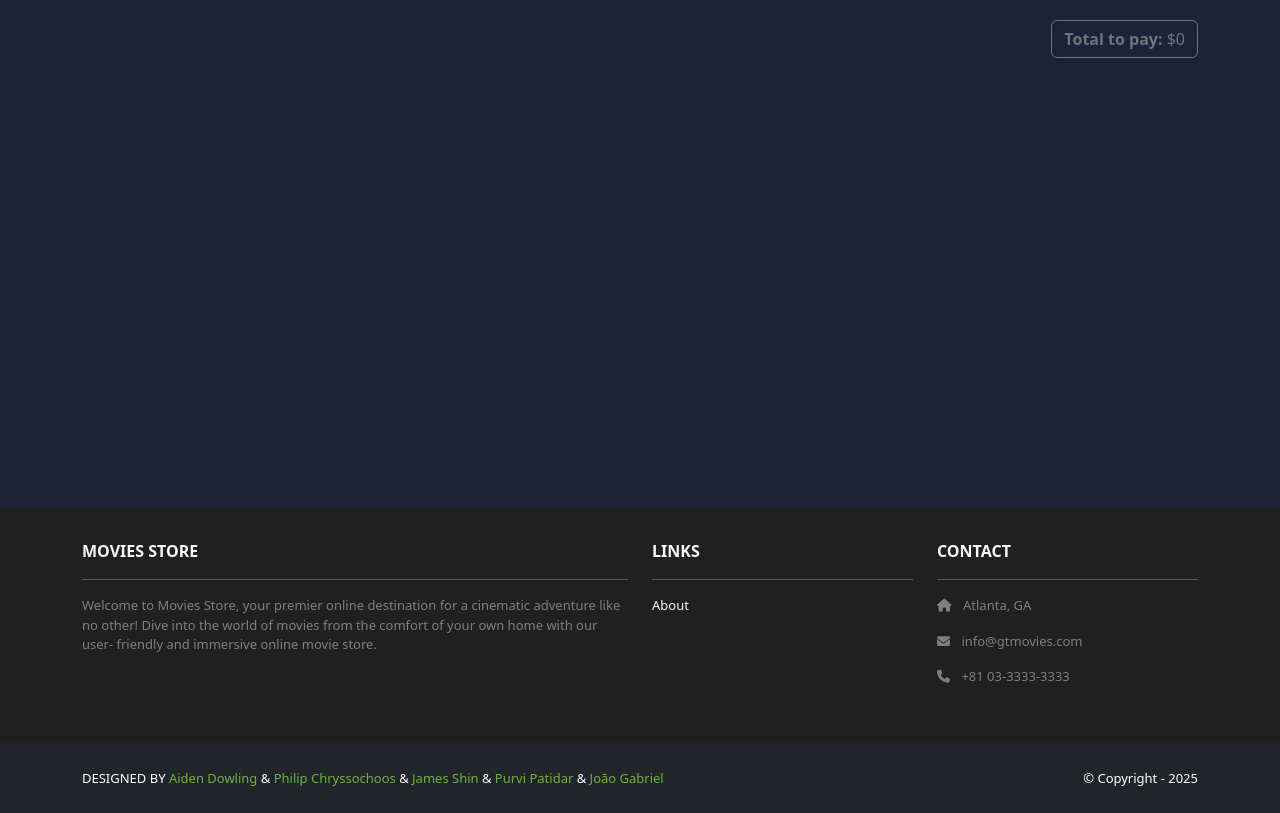
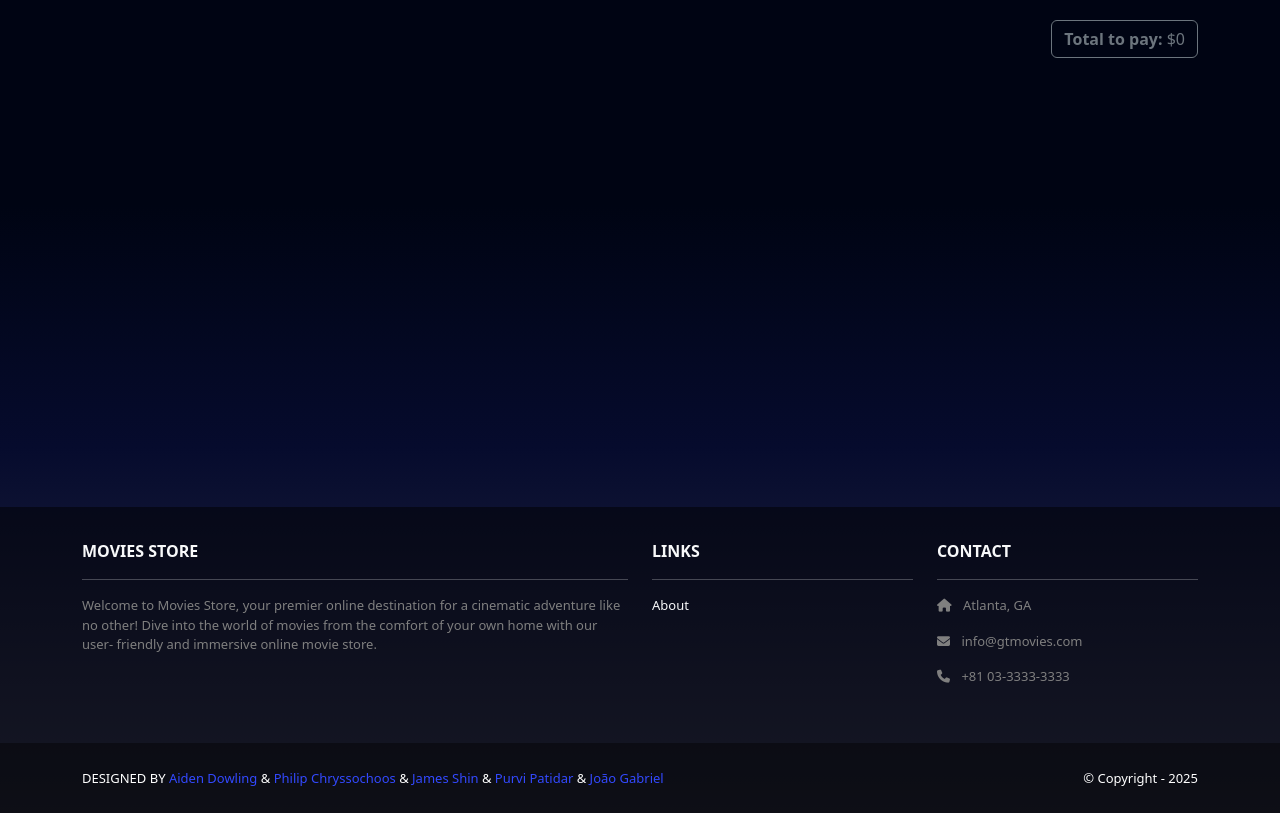
Before and after one commit to aidendowling/GTMoviesApp, a Django app: page /cart/ in a window 1280 px wide. Shown: the part 293-1106 px from the top of the page. Run offline with Django 5.2, Linux system fonts and the light colour scheme; some libraries are stand-ins or nearby versions; some web fonts are replaced.

Commit message:
Fix colors

```diff
--- a/GTMoviesApp/static/css/style.css
+++ b/GTMoviesApp/static/css/style.css
@@ -6,6 +6,11 @@
 
 .navbar a.nav-link:hover {
   opacity: 1;
+}
+
+body {
+  background: linear-gradient(180deg, rgb(0, 4, 19) 45%, rgba(6,11,45,1) 67%, rgba(46,49,74,1) 100%);
+  z-index: -99;
 }
 
 .navbar-material {
@@ -20,25 +25,33 @@
 }
 
 .ms-footer {
-  background-color: #202020;
+  background-color: rgba(0, 0, 0, 0.5);
 }
 
 .ms-footer p {
   color: #7F7F7F;
   font-size: 13px;
 }
+
 .ms-footer a:hover {
-  color: #6ab43e;
+  color: #3349ff;
   text-decoration: none;
 }
-.ms-footer-bottom span{
+
+.ms-footer-bottom {
+  background-color: rgba(0, 0, 0, 0.7);
+}
+
+.ms-footer-bottom span {
   font-size: 13px;
   line-height: 38px;
 }
+
 .ms-footer-bottom a {
-  color: #6ab43e;
+  color: #3349ff;
   text-decoration: none;
 }
+
 .ms-footer-bottom a:hover {
   color: #fff;
 }
--- a/GTMoviesApp/templates/base.html
+++ b/GTMoviesApp/templates/base.html
@@ -105,7 +105,7 @@
    </div>
  </div>
 </section>
-<section class="p-3 ms-footer-bottom bg-dark">
+<section class="p-3 ms-footer-bottom">
  <div class="container d-flex
       justify-content-between">
    <div class="me-5 text-white">
```
